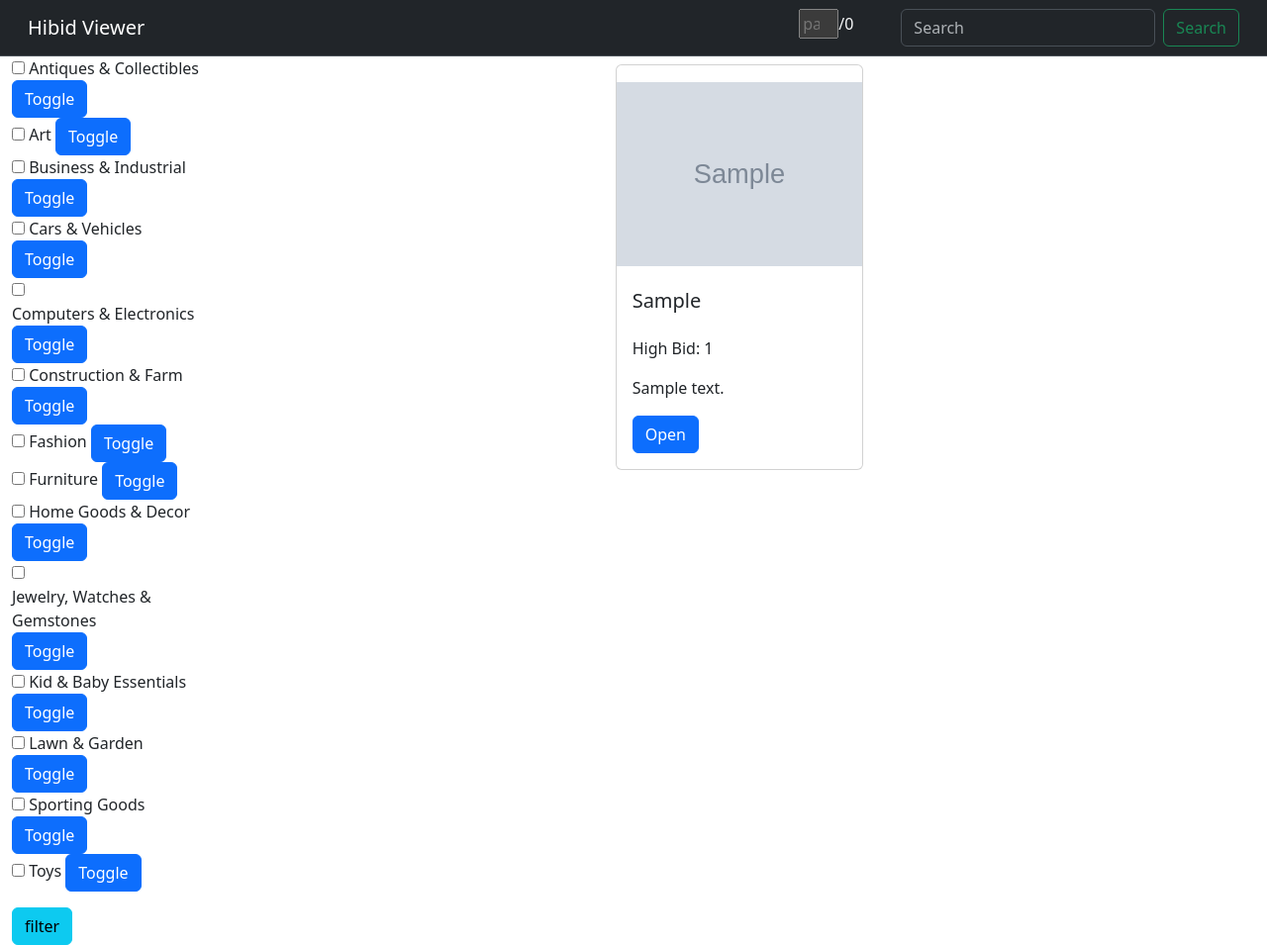
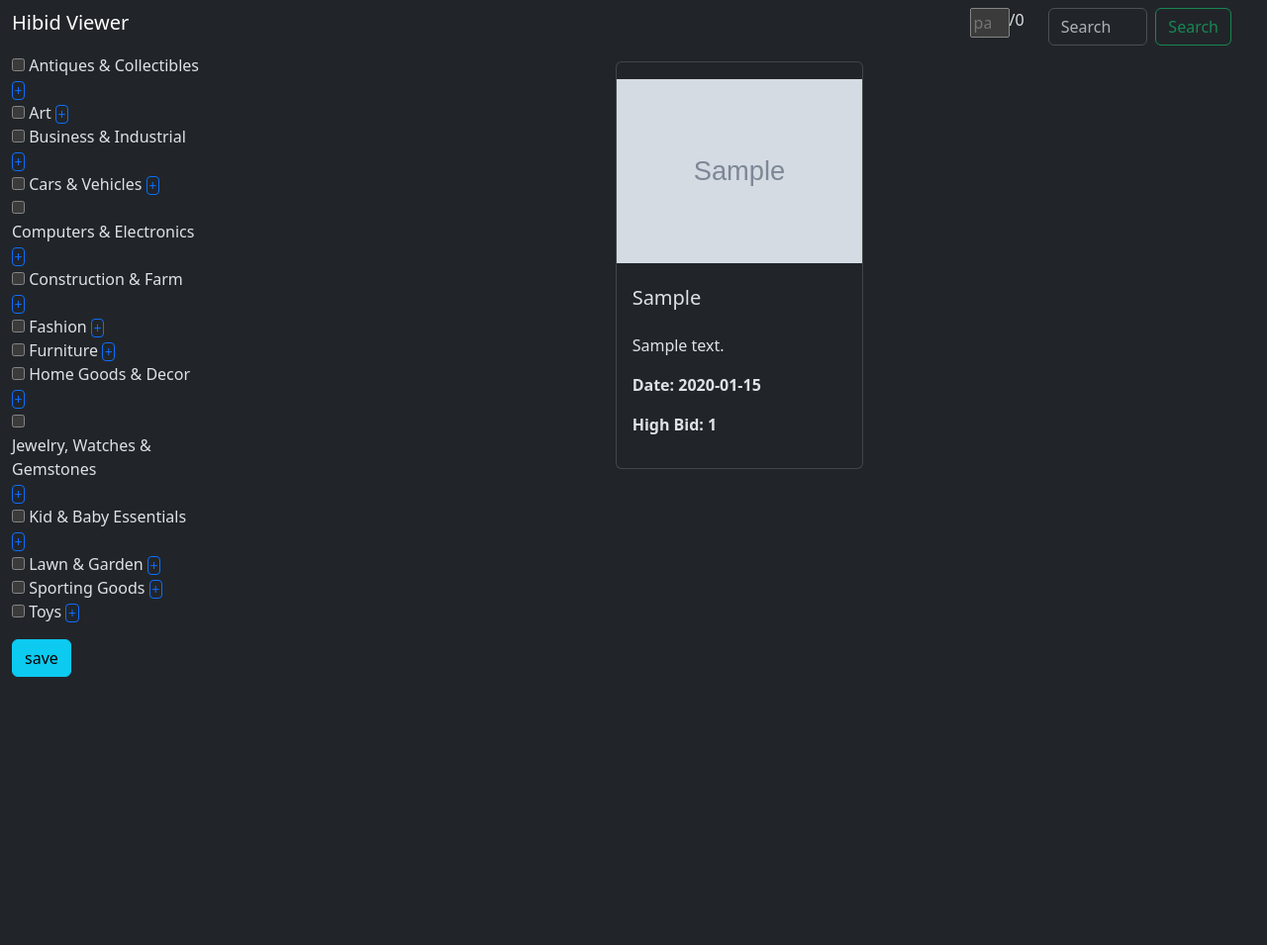
Before and after one commit to SomaRe/hibid_viewer, a Flask app: page / in a window 1280 px wide. Shown: the whole page at 99% size. After the commit the page ends 684 px from the top, so only its background shows below. Run offline with Flask 3, Linux system fonts and the light colour scheme; tables that the repository leaves empty hold one stand-in row (values such as "Sample post"); grey boxes marked "Sample" are stand-in pictures.

Commit message:
visual update, dark mode and mobile view

```diff
--- a/main.py
+++ b/main.py
@@ -115,8 +115,10 @@ def map_lot_attributes(results):
             'thumbnailLocation':item.featuredPicture__thumbnailLocation,
             'lead':item.lead,
             'lotId':item.lotId,
+            'auctionId':item.auctionId,
             'category':item.category,
             'description':item.description,
+            'eventDateEnd':item.eventDateEnd.strftime('%Y-%m-%d'),
             } for item in results]
 
     return results
@@ -375,4 +377,4 @@ def search():
     return jsonify({'res':results, 'total_results':total_results})
 
 if __name__ == '__main__':
-    app.run(host='0.0.0.0', port=1515, threaded=True, debug=True)
+    app.run(host='0.0.0.0', port=5015, threaded=True, debug=True)
--- a/static/script.js
+++ b/static/script.js
@@ -1,54 +1,38 @@
 CHUNK_SIZE = 100;
 pageNumber = 1;
 
+let categoryFilters = [];
+
 pageNumberElement = document.querySelector("#pageNumber");
-
 
 // function to create cards
 function createCards(data) {
   for (item of data) {
     try {
-      // create card
-      card = document.createElement("div");
-      card.className = "card m-2 " + item['category'].split(" - ").map((x) => x.replaceAll(" ", "_")).join(" ");
-      // create image
-      img = document.createElement("img");
-      img.src = item['thumbnailLocation'];
-      img.className = "card-img-top";
-      // create card body
-      card_body = document.createElement("div");
-      card_body.className = "card-body";
-      // create title
-      title = document.createElement("h5");
-      title.className = "card-title";
-      title.innerHTML = item["lead"];
-      // create highBid
-      highBid = document.createElement("p");
-      highBid.className = "card-text";
-      highBid.innerHTML = "High Bid: " + item["highBid"];
-      // create description
-      description = document.createElement("p");
-      description.className = "card-text";
-      description.innerHTML = item["description"];
-      // create link
-      link = document.createElement("a");
-      link.className = "btn btn-primary";
-      link.innerHTML = "Open";
-      console.log(item["lotId"]);
-      link.href = `https://www.hibid.com/lot/${item["lotId"]}`;
+      // Extract category classes
+      let categoryClasses = item["category"]
+        .split(" - ")
+        .map((x) => x.replaceAll(" ", "_"))
+        .join(" ");
 
-      //add linkt to card data-link
-      card.dataset.href = link.href;
 
-      // append all elements
-      card_body.appendChild(title);
-      card_body.appendChild(highBid);
-      card_body.appendChild(description);
-      card_body.appendChild(link);
-      card.appendChild(img);
-      card.appendChild(card_body);
-      // append card to body
-      document.querySelector("#container").appendChild(card);
+      // Use template literals to format the card as a string
+      let cardHTML = `
+              <div class="card m-2 ${categoryClasses}" data-href="https://www.hibid.com/lot/${item["lotId"]}">
+                  <img src="${item["thumbnailLocation"]}" class="card-img-top">
+                  <div class="card-body">
+                      <h5 class="card-title">${item["lead"]}</h5>
+                      <p class="card-text">${item["description"]}</p>
+                      <p class="card-text text">Date: ${item["eventDateEnd"]}</p>
+                      <div class="d-flex justify-content-between">
+                        <p class="card-text fs-6 text">High Bid: ${item["highBid"]}</p>
+                      <div>
+                    </div>
+              </div>
+          `;
+
+      // Append the card to the container
+      document.querySelector("#container").innerHTML += cardHTML;
     } catch (err) {
       console.log(err);
     }
@@ -57,7 +41,7 @@ function createCards(data) {
 
 // function to create category tree
 function createCollapsible(category, parentId) {
-  let output = '';
+  let output = "";
   let idx = 0;
 
   for (let key in category) {
@@ -67,17 +51,17 @@ function createCollapsible(category, parentId) {
     let hasSubcategories = Object.keys(category[key]).length > 0;
 
     output += `
-<div>
+<div class="cat-tree-row">
 <input type="checkbox" id="chk-${id}" name="chk-${id}" value="${key}">
 <label for="chk-${id}">${key}</label>`;
 
     if (hasSubcategories) {
       output += `
-<button class="btn btn-primary ml-2" type="button" data-bs-toggle="collapse" data-bs-target="#${id}" aria-expanded="false" aria-controls="${id}">
-  Toggle
+<button class="btn btn-outline-primary btn-sm ml-2 cat-plus-btn" type="button" data-bs-toggle="collapse" data-bs-target="#${id}" aria-expanded="false" aria-controls="${id}">
+  +
 </button>
 <div class="collapse" id="${id}">
-<div class="card card-body">
+<div class="cat-tree-section">
   ${createCollapsible(category[key], id)}
 </div>
 </div>`;
@@ -95,7 +79,7 @@ function createCollapsible(category, parentId) {
 function checkedCategories() {
   const checkboxes = document.querySelectorAll('[id^="chk-"]');
   let checkedCategories = [];
-  checkboxes.forEach(checkbox => {
+  checkboxes.forEach((checkbox) => {
     if (checkbox.checked) {
       checkedCategories.push(checkbox.value);
     }
@@ -111,15 +95,17 @@ function checkedCategories() {
     .then((data) => {
       // console.log(data);
       document.querySelector("#container").innerHTML = "";
-    createCards(data['res']);
+      createCards(data["res"]);
     });
 }
 
-document.getElementById('filter-button').addEventListener('click', checkedCategories);
+document
+  .getElementById("filter-button")
+  .addEventListener("click", checkedCategories);
 
-document.getElementById('search').addEventListener('click', function(event) {
+document.getElementById("search").addEventListener("click", function (event) {
   event.preventDefault();
-  const searchQuery = document.getElementById('searchQuery').value;
+  const searchQuery = document.getElementById("searchQuery").value;
   fetch("/search", {
     method: "POST",
     body: JSON.stringify(searchQuery),
@@ -131,7 +117,7 @@ document.getElementById('search').addEventListener('click', function(event) {
     .then((data) => {
       // console.log(data);
       document.querySelector("#container").innerHTML = "";
-    createCards(data['res']);
+      createCards(data["res"]);
     });
 });
 
@@ -151,6 +137,34 @@ document
     }
   });
 
+document.querySelector("#toggle-button").addEventListener("click", () => {
+  document.querySelector("#categories-container-main").style.display = "block";
+});
+
+document.querySelector("#close-categories").addEventListener("click", () => {
+  document.querySelector("#categories-container-main").style.display = "none";
+});
+
+document.querySelector("#filter-button").addEventListener("click", () => {
+  // find all input type checkbox, checked ones values are added to categoryFilters
+  categoryFilters = [];
+  document.querySelectorAll('input[type="checkbox"]:checked').forEach((el) => {
+    categoryFilters.push(el.value);
+  });
+  fetch("/filterCategories", {
+    method: "POST",
+    body: JSON.stringify(categoryFilters),
+    headers: {
+      "Content-type": "application/json; charset=UTF-8",
+    },
+  })
+    .then((response) => response.json())
+    .then((data) => {
+      document.querySelector("#container").innerHTML = "";
+      createCards(data["res"]);
+    });
+});
+
 // as page number is changed, change the cards
 pageNumberElement.addEventListener("change", function (event) {
   pageNumber = parseInt(pageNumberElement.value);
@@ -163,14 +177,14 @@ pageNumberElement.addEventListener("change", function (event) {
 fetch("/getCategories")
   .then((response) => response.json())
   .then((data) => {
-  const bootstrapComponents = createCollapsible(data, 'root');
-  document.getElementById('categories-container').innerHTML = bootstrapComponents;
+    const bootstrapComponents = createCollapsible(data, "root");
+    document.getElementById("categories-container").innerHTML =
+      bootstrapComponents;
   });
 
 // get the data from the server
 fetch("/data")
   .then((response) => response.json())
   .then((data) => {
-    createCards(data['res']);
-
+    createCards(data["res"]);
   });
--- a/static/styles.css
+++ b/static/styles.css
@@ -14,6 +14,10 @@
     object-fit:contain;
 }
 
+.card .text{
+    font-weight: bold;
+}
+
 /* fixed number of lines */
 .card h5{
     font-size: 20px;
@@ -27,3 +31,55 @@
 #pageNumber{
     width: 40px;
 }
+
+#close-categories{
+    display: none;
+    position: absolute;
+    top: 0;
+    right: 0;
+    margin: 10px;
+    cursor: pointer;
+}
+
+.toggle-categories{
+    display: none;
+}
+
+.cat-plus-btn{
+    padding: 0.1rem;
+    line-height: 1;
+}
+
+.cat-tree-row{
+    width: 100%;
+}
+
+.cat-tree-section{
+    margin-left: 5%;
+}
+
+/* Add CSS to control the categories-container's visibility */
+@media (max-width: 767px) {
+    .toggle-categories{
+        display: block;
+    }
+    #categories-container-main{
+        display: none;
+        position: fixed;
+        top: 0;
+        overflow-y: scroll;
+        z-index: 100;
+        background-color: white;
+         width: 100vw;
+        height: 100vh;
+    }
+
+    #categories-container{
+        margin-top: 5vh;
+    }
+
+    #close-categories{
+        display: block;
+    }
+
+}
--- a/templates/config.html
+++ b/templates/config.html
@@ -1,5 +1,5 @@
 <!DOCTYPE html>
-<html lang="en">
+<html lang="en" data-bs-theme="dark">
 
 <head>
     <meta charset="UTF-8">
--- a/templates/index.html
+++ b/templates/index.html
@@ -1,5 +1,5 @@
 <!DOCTYPE html>
-<html lang="en">
+<html lang="en" data-bs-theme="dark">
 
 <head>
     <meta charset="UTF-8">
@@ -11,36 +11,50 @@
 </head>
 
 <body>
-    <nav class="navbar bg-dark border-bottom border-body" data-bs-theme="dark">
-        <div class="container-fluid mx-3">
-            <a class="navbar-brand" href="#">Hibid Viewer</a>
-            <div class="d-flex end-group">
-                <div class="pageNumberGroup text-light">
-                    <input type="number" id="pageNumber" placeholder="page number"><span>/</span><span
-                        id="totalPages">0</span>
+    <nav class="navbar" data-bs-theme="dark">
+        <div class="container-fluid">
+            <div class="row" style="width: 100%;">
+                <div class="col-8">
+                    <a class="navbar-brand" href="#">Hibid Viewer</a>
                 </div>
-                <form class="d-flex ms-5" role="search">
-                    <input class="form-control me-2" type="search" placeholder="Search" id="searchQuery" aria-label="Search">
-                    <button class="btn btn-outline-success" type="submit" id="search">Search</button>
-                </form>
+                <div class="col-4 col-sm-2">
+                    <div class="d-flex justify-content-end flex-nowrap pageNumberGroup">
+                        <input type="number" id="pageNumber" placeholder="page number">/
+                        <span id="totalPages">0</span>
+                    </div>
+                </div>
+                <div class="col-12 col-sm-2 mt-2 mt-sm-0">
+                    <form class="d-flex">
+                        <input class="form-control me-2" type="search" placeholder="Search" id="searchQuery"
+                            aria-label="Search">
+                        <button class="btn btn-outline-success" type="submit" id="search">Search</button>
+                    </form>
+                </div>
             </div>
         </div>
     </nav>
+
     <div class="container-fluid">
         <div class="row">
-            <div class="col-2">
+            <div class="toggle-categories">
+                <button id="toggle-button" class="btn btn-outline-info">Filter</button>
+            </div>
+            <div class="col-12 col-md-2" id="categories-container-main">
+                <div id="close-categories">X</div>
                 <div id="categories-container"></div>
-                <button id="filter-button" class="btn btn-info mt-3">filter</button>
+                <button id="filter-button" class="btn btn-info mt-3">save</button>
             </div>
-            <div class="col-10">
+            <div class="col-12 col-md-10">
                 <div id="container" class="d-flex flex-wrap justify-content-center"></div>
             </div>
         </div>
     </div>
 
+
     <script src="https://cdn.jsdelivr.net/npm/bootstrap@5.3.2/dist/js/bootstrap.bundle.min.js"
         integrity="sha384-C6RzsynM9kWDrMNeT87bh95OGNyZPhcTNXj1NW7RuBCsyN/o0jlpcV8Qyq46cDfL"
         crossorigin="anonymous"></script>
+        <script src="https://code.jquery.com/jquery-3.6.0.min.js"></script>
     <script src={{ url_for('static', filename='script.js' ) }}></script>
 </body>
 
```
Lines whose indentation alone changed are shown as unchanged.
